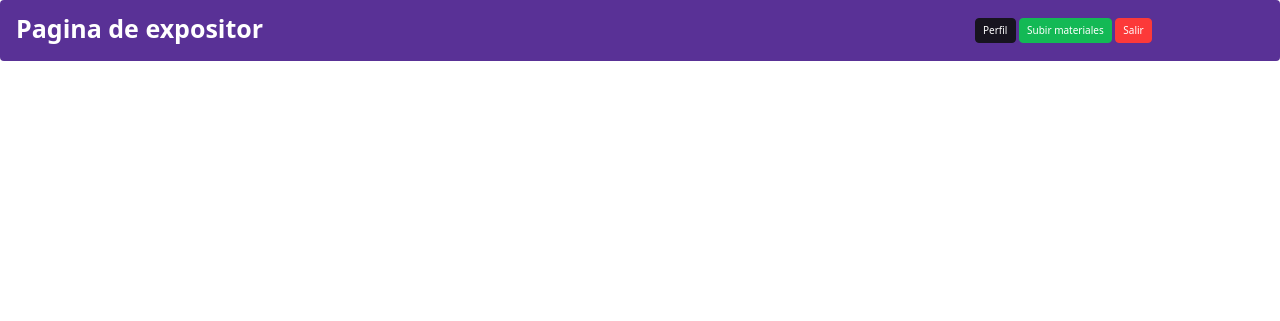
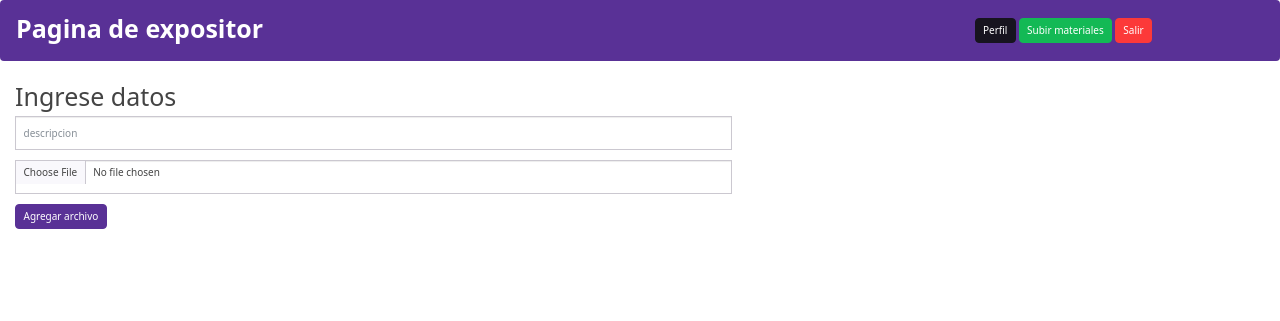
Before and after one commit to Chriss-12/INF281, a PHP site: page /subirExpositor.php in a window 1280 px wide; the page is wider, and only the part inside the window is pictured. Shown: the top 321 px of that part. Run offline with PHP 8.4, Linux system fonts and the light colour scheme.

Commit message:
final v2

```diff
--- a/subirExpositor.php
+++ b/subirExpositor.php
@@ -13,5 +13,17 @@
     <?php
         include 'menuExpositor.php';
     ?>
+    <div class="col-md-7">
+        <h1>Ingrese datos</h1>
+            <form action="mex_insertar.php" method="POST" enctype="multipart/form-data">
+
+
+                <input type="text" class="form-control mb-3" name="descripcion" placeholder="descripcion">
+
+
+                <input type="file" class="form-control mb-3" id="pdf" name="pdf" required>
+                <button type="submit" class="btn btn-primary">Agregar archivo</button>
+            </form>
+    </div>
 </body>
 </html>
```
Also changed, not shown: mex_insertar.php (added, +36 -0 lines), 1 other file.
